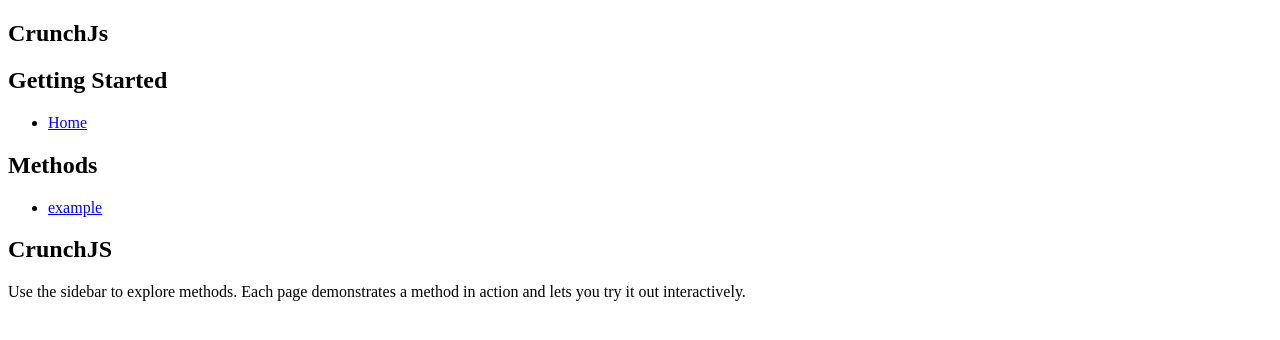
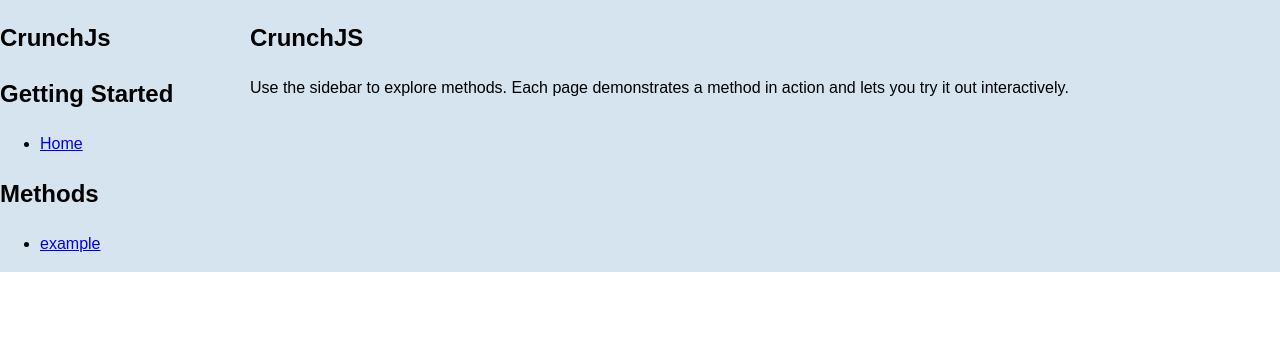
Before and after one commit to haukur5/crunchdoc, a website built with Vite: page index.html in a window 1280 px wide. Built offline with nearby package versions, Linux system fonts and the light colour scheme.

Commit message:
Styling featurs for layout | sidebar | app

```diff
--- a/src/styles/base.less
+++ b/src/styles/base.less
@@ -1,6 +1,23 @@
 @import "./variables/colors.less";
 @import "./variables/screensize.less";
+@import "./main.less";
 
 .example {
 	background-color: @lightBlue;
 }
+
+
+html {
+  min-height: 100%;
+  font-size: 16px;
+  scroll-behavior: smooth;
+}
+
+body {
+  min-height: 100vh;
+  margin: 0;
+  font-family: Arial, Helvetica, sans-serif;
+  background: @backgroundColor;
+  color: @textColor;
+  line-height: 1.5;
+}
--- /dev/null
+++ b/src/styles/main.less
@@ -0,0 +1,32 @@
+@import "./variables/colors.less";
+@import "./variables/screensize.less";
+
+/* Desktop */
+.layout {
+    display: grid;
+	grid-template-columns: 250px auto;
+    grid-template-columns: 1;
+    min-height: 100%;
+    background-color: @lightBlue;
+}
+
+#sidebar {
+	grid-column: 1;
+}
+
+#app {
+    //grid-template-rows: 120px 56px auto auto 1fr;
+    grid-column: 2;
+}
+
+/* Tablet */
+
+@media @tablet {
+	display: block;
+}
+
+/* Mobile */
+
+@media @mobile {
+	display: block;
+}
--- a/src/styles/variables/colors.less
+++ b/src/styles/variables/colors.less
@@ -1,2 +1,5 @@
 @darkBlue: #1e3a5f;   // or #0d2847, #1a365d
 @lightBlue: #d6e4f0;  // or #cfe2f3, #e0ecf8
+
+@backgroundColor: #ffffff;
+@textColor: #000000;
```
